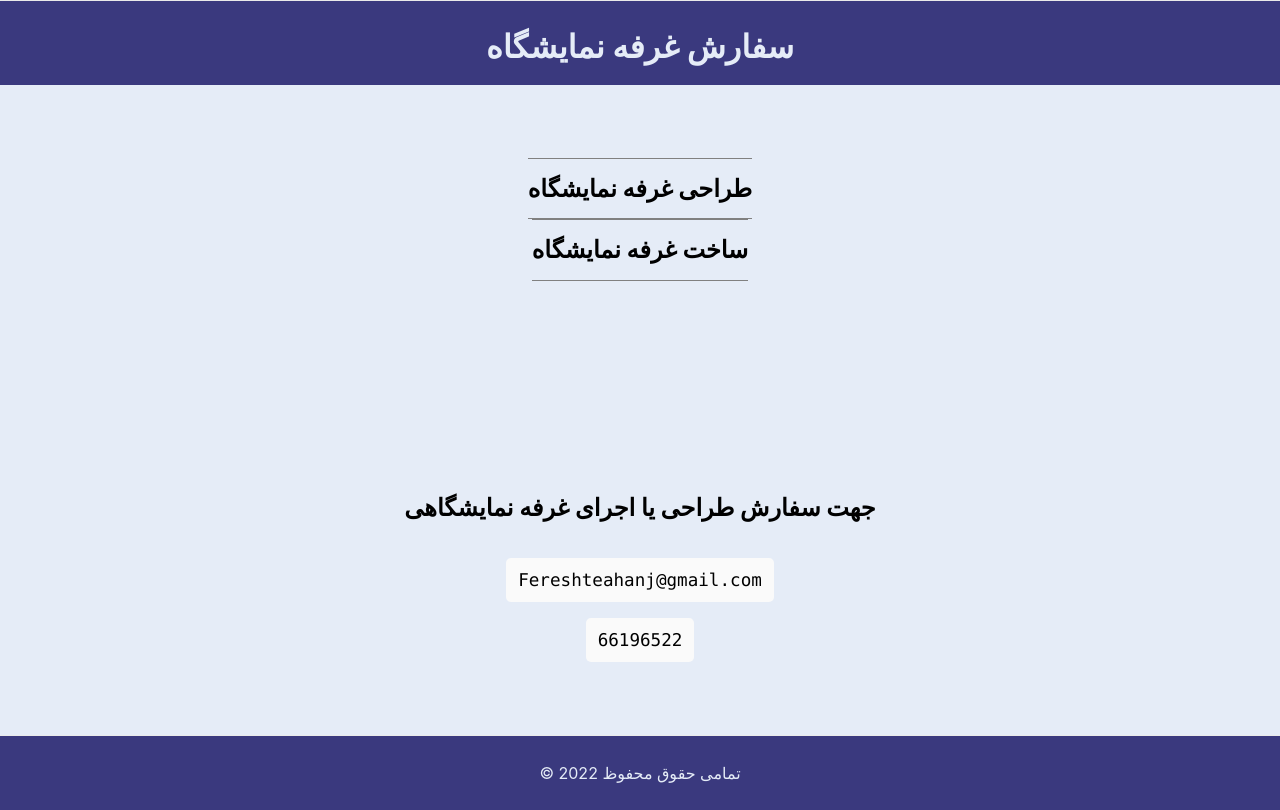
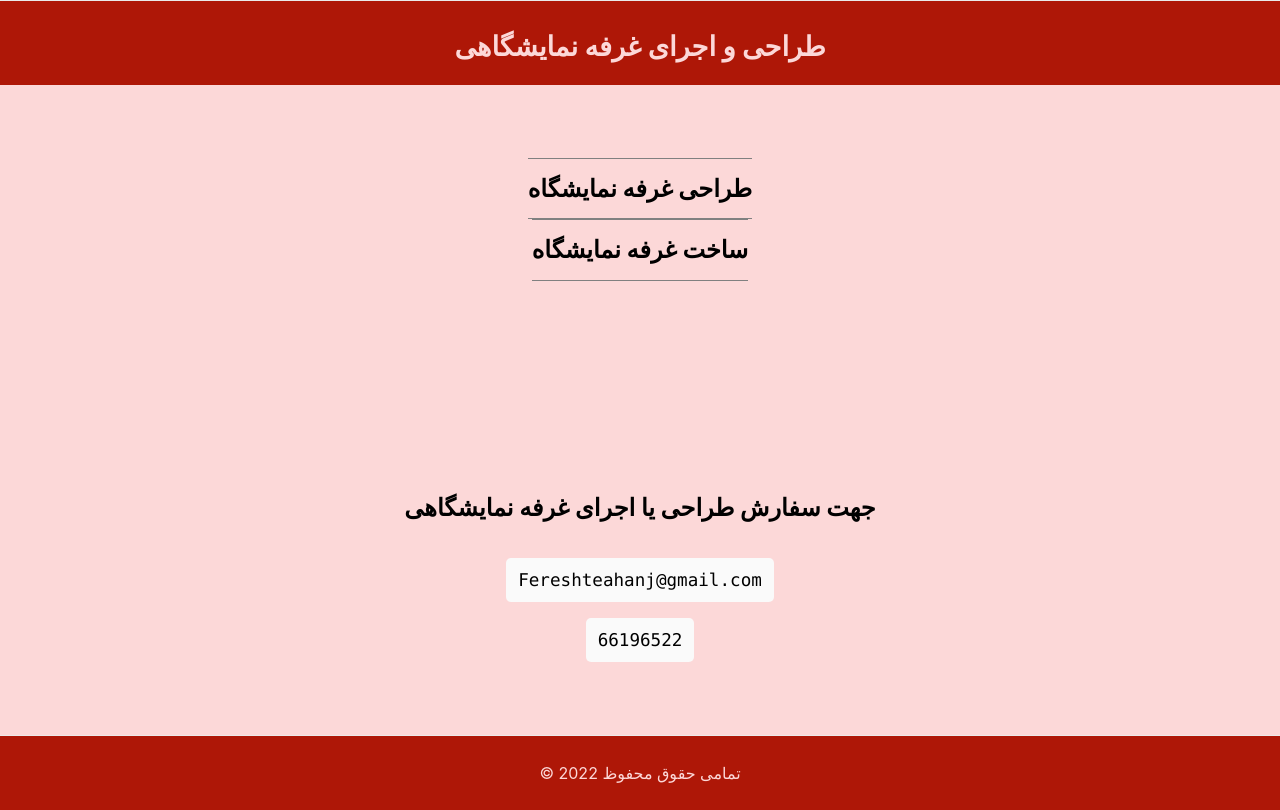
Before and after one commit to hrajaei76/Exhibition-Vercel, a Next.js app: page / in a window 1280 px wide. Built offline with nearby package versions, Linux system fonts and the light colour scheme.

Commit message:
fix: content + css

```diff
--- a/pages/index.js
+++ b/pages/index.js
@@ -15,7 +15,7 @@ export default function Home() {
       </Head>
 
       <header className={styles.header}>
-        <h1 className={styles.title}>سفارش غرفه نمایشگاه</h1>
+        <h1 className={styles.title}>طراحی و اجرای غرفه نمایشگاهی</h1>
       </header>
 
       <main className={styles.main}>
--- a/styles/Home.module.css
+++ b/styles/Home.module.css
@@ -7,7 +7,7 @@
   justify-content: space-around;
   align-items: center;
   padding: 0 2rem;
-  background-color: #e5ecf7;
+  background-color: #fcd8d8;
 }
 
 .header {
@@ -18,8 +18,8 @@
   border-top: 1px solid #eaeaea;
   justify-content: center;
   align-items: center;
-  color: #e5ecf7;
-  background-color: #3a397e;
+  color: #fcd8d8;
+  background-color: #ae1707;
 }
 
 .footer {
@@ -30,8 +30,8 @@
   border-top: 1px solid #eaeaea;
   justify-content: center;
   align-items: center;
-  background-color: #3a397e;
-  color: #e5ecf7;
+  background-color: #ae1707;
+  color: #fcd8d8;
 }
 
 .flexCenter {
@@ -64,7 +64,7 @@
   margin: 0;
   margin-bottom: 2rem;
   line-height: 1.15;
-  font-size: 2rem;
+  font-size: 1.7em;
 }
 
 .subtitle {
```
